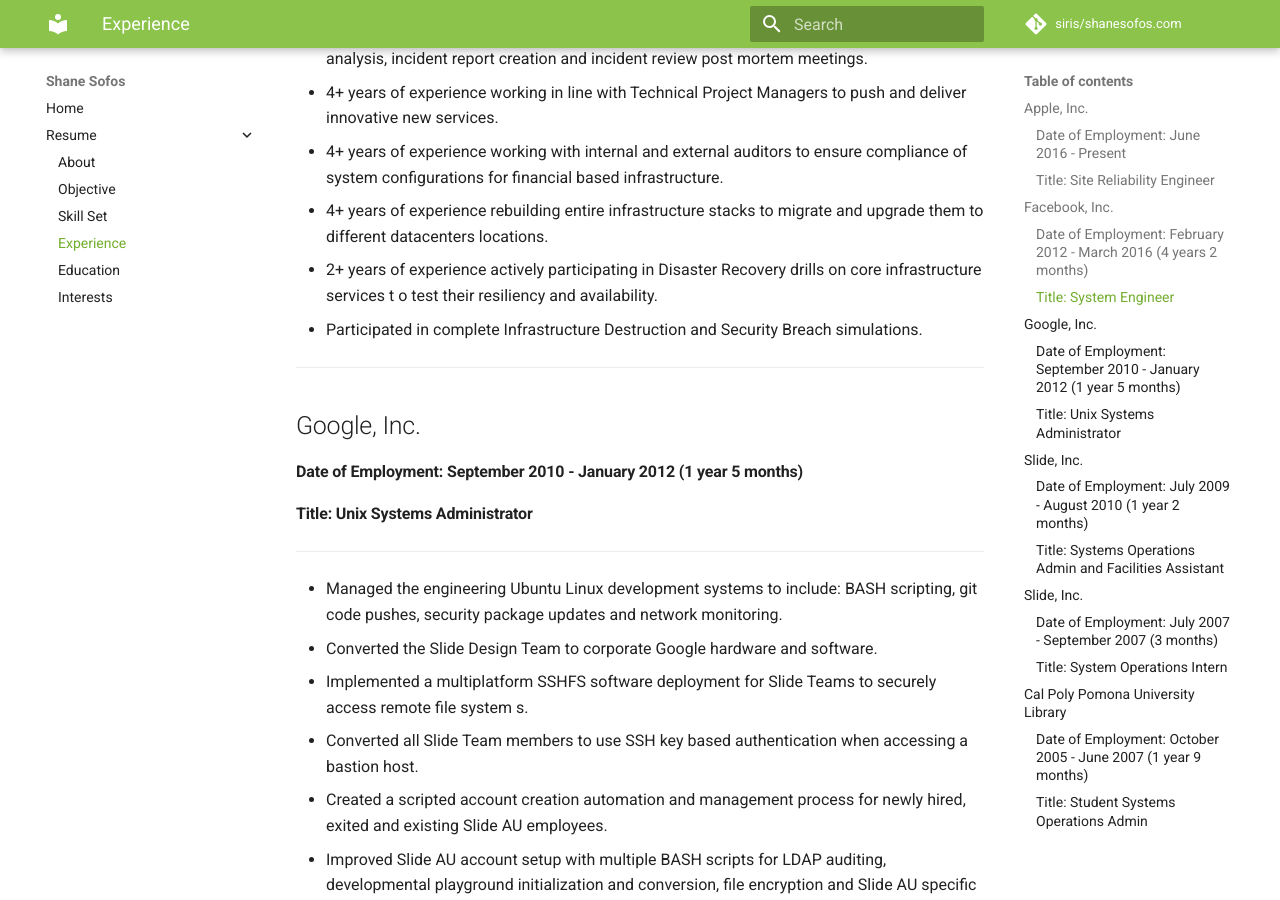
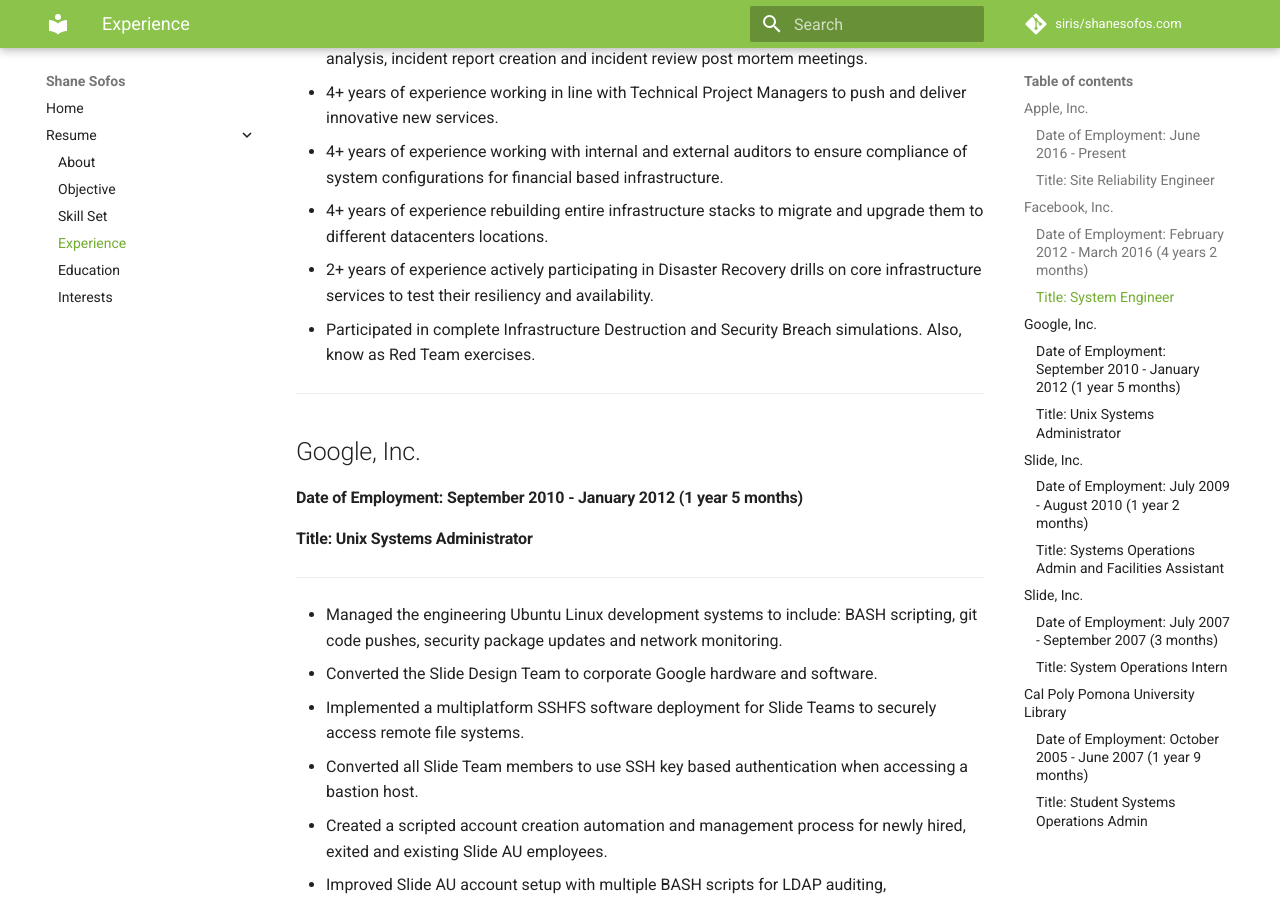
Before and after one commit to siris/shanesofos.com, an MkDocs documentation site: the page built from mkdocs/resume/experience.md, in a window 1280 px wide and 900 px high, scrolled down 2311 px. Built offline with MkDocs 1.6.1 and Material for MkDocs 9.7.7, drawn with Linux system fonts in a browser that asks for light colours; comment, search, counter and statistics services are not loaded; old or Windows-style settings are respelled for this version of MkDocs; some of the changed text lies outside the part shown.

Commit message:
mkdocs resume experience page typo fixes

```diff
--- a/mkdocs/resume/experience.md
+++ b/mkdocs/resume/experience.md
@@ -54,8 +54,8 @@
 * 4+ years of experience working in line with Technical Project Managers to push and deliver innovative new services.
 * 4+ years of experience working with internal and external auditors to ensure compliance of system configurations for financial based infrastructure.
 * 4+ years of experience rebuilding entire infrastructure stacks to migrate and upgrade them to different datacenters locations.
-* 2+ years of experience actively participating in Disaster Recovery drills on core infrastructure services t o test their resiliency and availability.
-* Participated in complete Infrastructure Destruction and Security Breach simulations.
+* 2+ years of experience actively participating in Disaster Recovery drills on core infrastructure services to test their resiliency and availability.
+* Participated in complete Infrastructure Destruction and Security Breach simulations. Also, know as Red Team exercises.
 
 ---
 
@@ -69,7 +69,7 @@
 
 * Managed the engineering Ubuntu Linux development systems to include: BASH scripting, git code pushes, security package updates and network monitoring.
 * Converted the Slide Design Team to corporate Google hardware and software.
-* Implemented a multiplatform SSHFS software deployment for Slide Teams to securely access remote file system s.
+* Implemented a multiplatform SSHFS software deployment for Slide Teams to securely access remote file systems.
 * Converted all Slide Team members to use SSH key based authentication when accessing a bastion host.
 * Created a scripted account creation automation and management process for newly hired, exited and existing Slide AU employees.
 * Improved Slide AU account setup with multiple BASH scripts for LDAP auditing, developmental playground initialization and conversion, file encryption and Slide AU specific OS configurations installations.
```
Also changed, not shown: other parts of mkdocs/resume/experience.md (+2 -2 lines).
